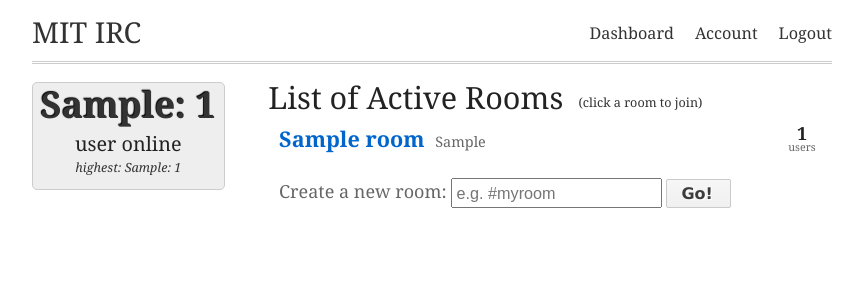
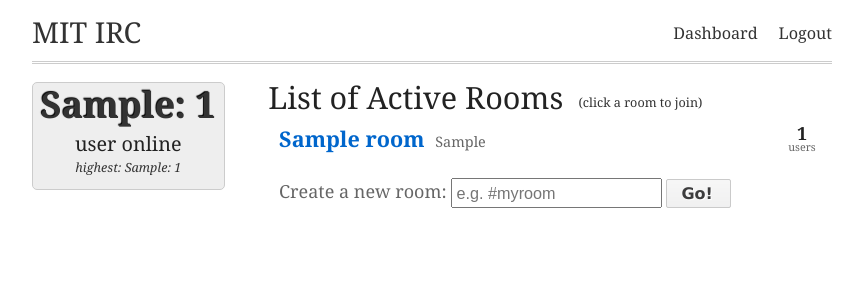
Before and after one commit to mikexstudios/mitirc, a Django app: template base/templates/base/dashboard.html in a window 1280 px wide. Shown: the top 300 px of the page, without its empty margins (208-1071 px from the left). Run offline with Django 3.2, Linux system fonts and the light colour scheme; the template is opened without the code that fills it: values that come from a table or form of the project are taken from there, others are empty; a user stored in the database is signed in; tables that the repository leaves empty hold one stand-in row (values such as "Sample post").

Commit message:
Hiding account link for now in top menu.

```diff
--- a/base/templates/base.html
+++ b/base/templates/base.html
@@ -49,7 +49,7 @@
         <!-- <li><a href="">support</a></li> -->
         {% if user.is_authenticated %}
         <li><a href="">Dashboard</a></li>
-        <li><a href="">Account</a></li>
+        <!-- <li><a href="">Account</a></li> -->
         <li><a href="{% url cas_logout %}" class="logout">Logout</a></li>
         {% else %}
         <li><a href="{% url cas_login %}" class="login">Login</a></li>
```
